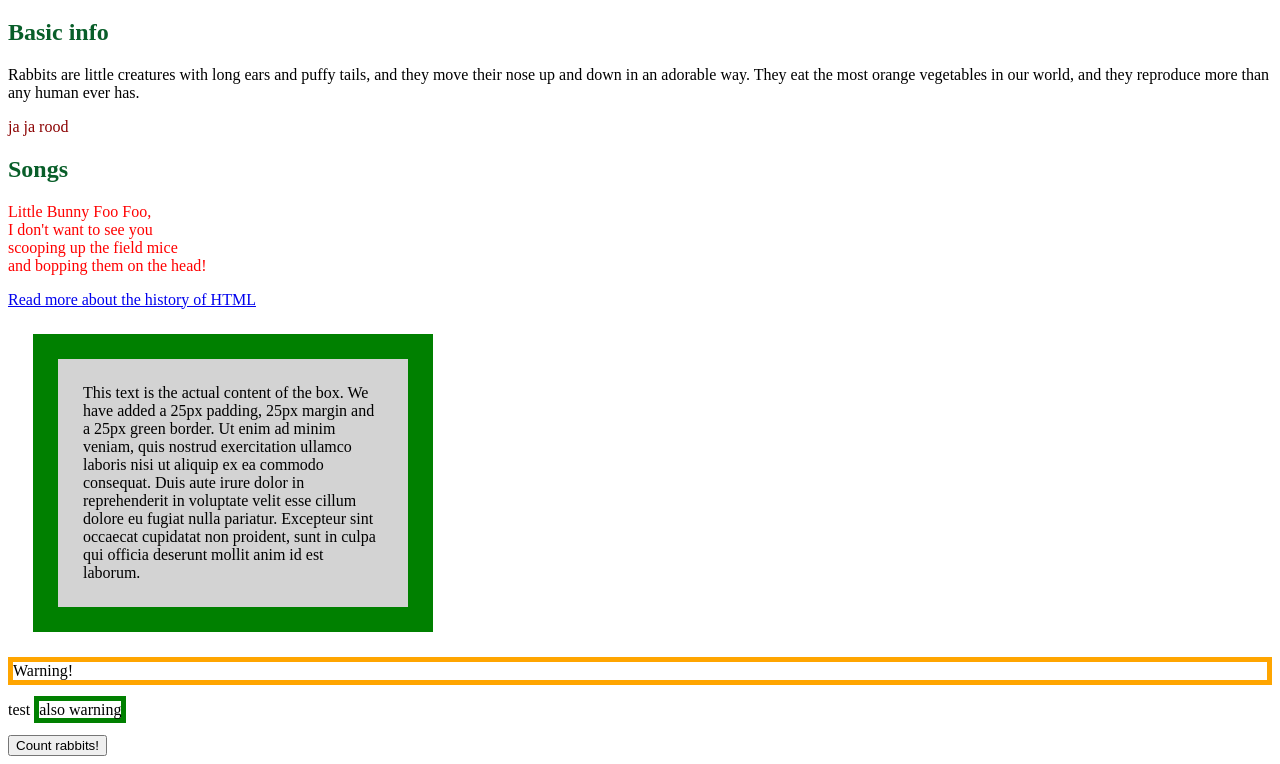
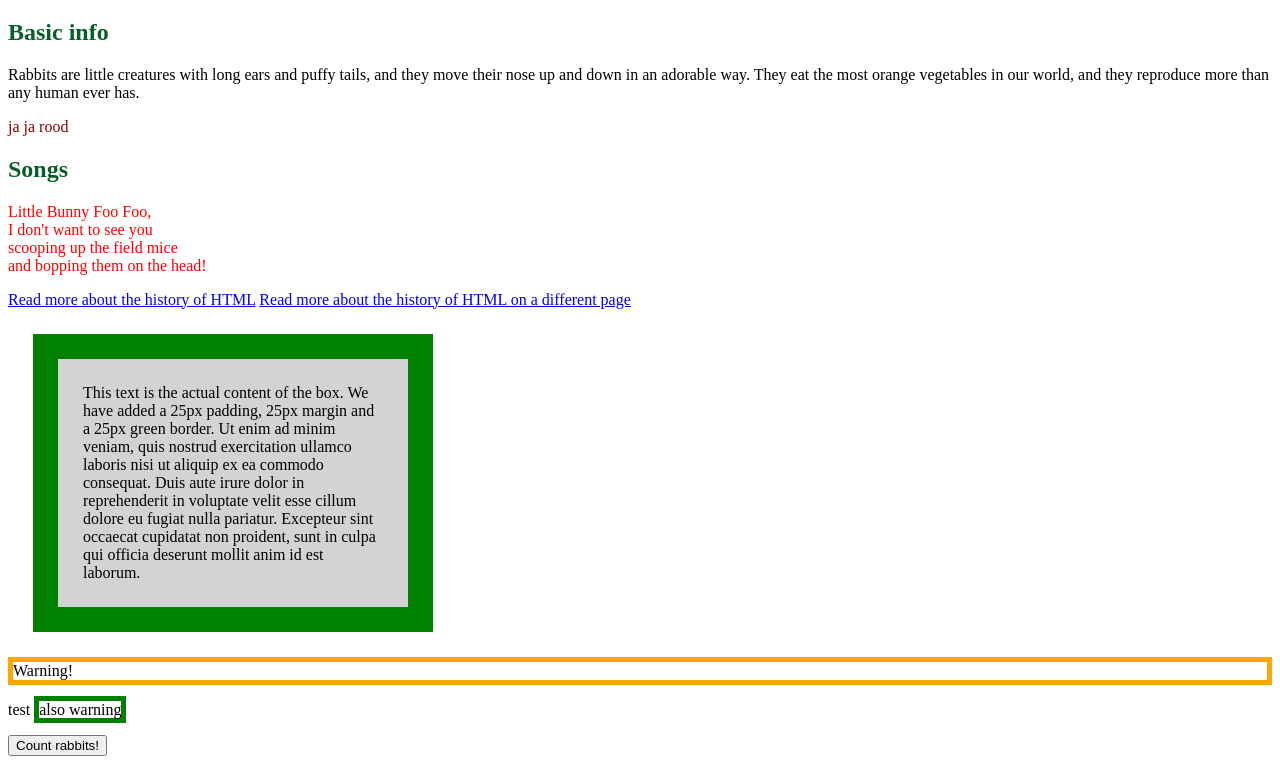
Before and after one commit to jaapiek/wfjvdham.github.io, a plain HTML site: page index.html in a window 1280 px wide. Shown: the part 95-859 px from the top of the page. Drawn offline with Linux system fonts and the light colour scheme.

Commit message:
add link to new page

```diff
--- a/index.html
+++ b/index.html
@@ -70,6 +70,8 @@ scooping up the field mice <br>
 and bopping them on the head!</p>
 
     <a href="http://home.web.cern.ch/topics/birth-web">Read more about the history of HTML</a>
+    <a href="http://home.web.cern.ch/topics/birth-web" target="_blank">Read more about the history of HTML on a different page</a>
+
 
     <p id="box">This text is the actual content of the box. We have added a 25px padding, 25px margin and a 25px green border. Ut enim ad minim veniam, quis nostrud exercitation ullamco laboris nisi ut aliquip ex ea commodo consequat. Duis aute irure dolor in reprehenderit in voluptate velit esse cillum dolore eu fugiat nulla pariatur. Excepteur sint occaecat cupidatat non proident, sunt in culpa qui officia deserunt mollit anim id est laborum.</p>
 
```
